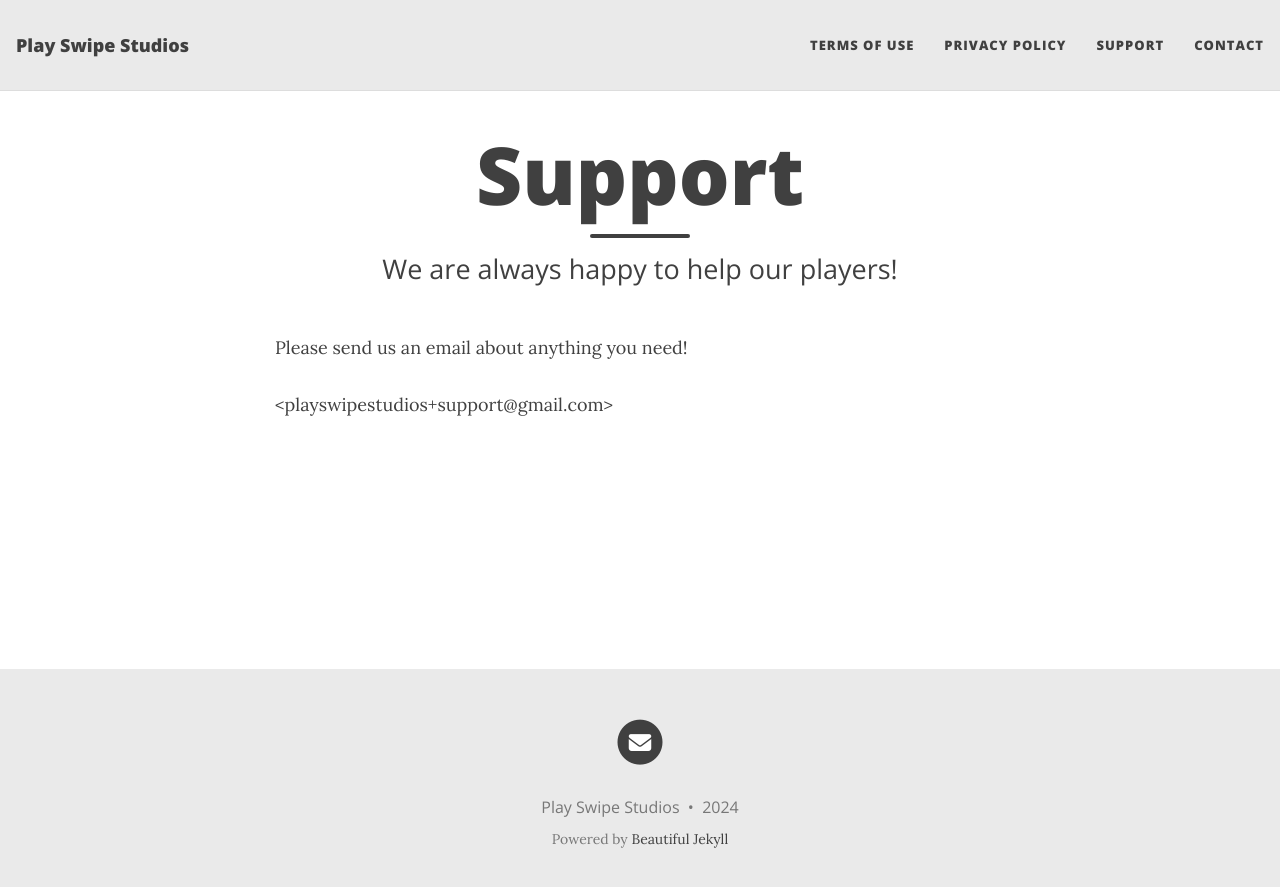
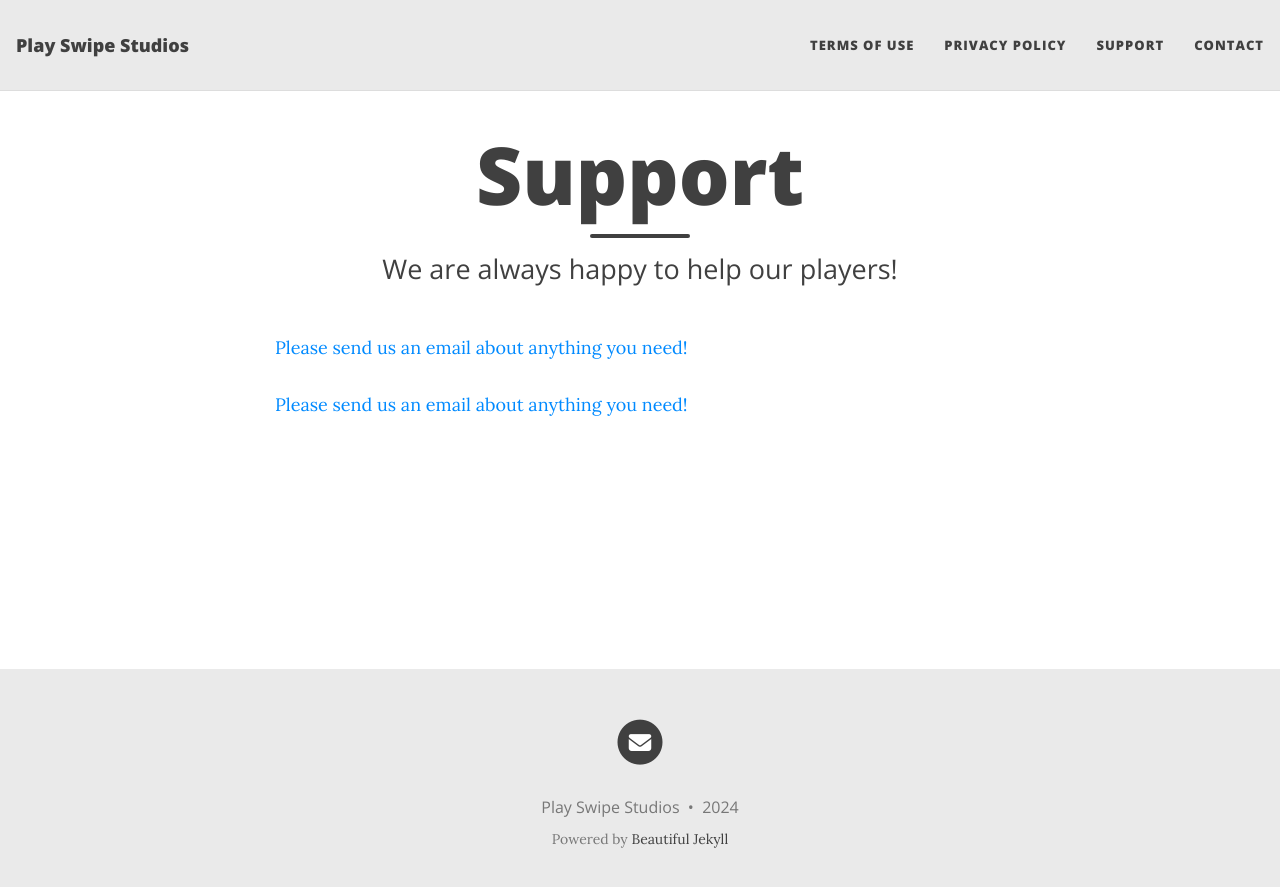
Before and after one commit to PlaySwipeStudios/PlaySwipeStudios.github.io, a Jekyll site: the page built from support.md, in a window 1280 px wide. Shown: the top 887 px of the page. Built offline with Jekyll 4.4.1, drawn with Linux system fonts in a browser that asks for light colours.

Commit message:
fixing email links

```diff
--- a/support.md
+++ b/support.md
@@ -4,6 +4,7 @@ title: Support
 subtitle: We are always happy to help our players!
 ---
 
-Please send us an email about anything you need!
+[Please send us an email about anything you need!](playswipestudios+support@gmail.com)
 
-<playswipestudios+support@gmail.com>
+
+[Please send us an email about anything you need!](playswipestudios@gmail.com)
```
Also changed, not shown: contact.md (+3 -0 lines).
